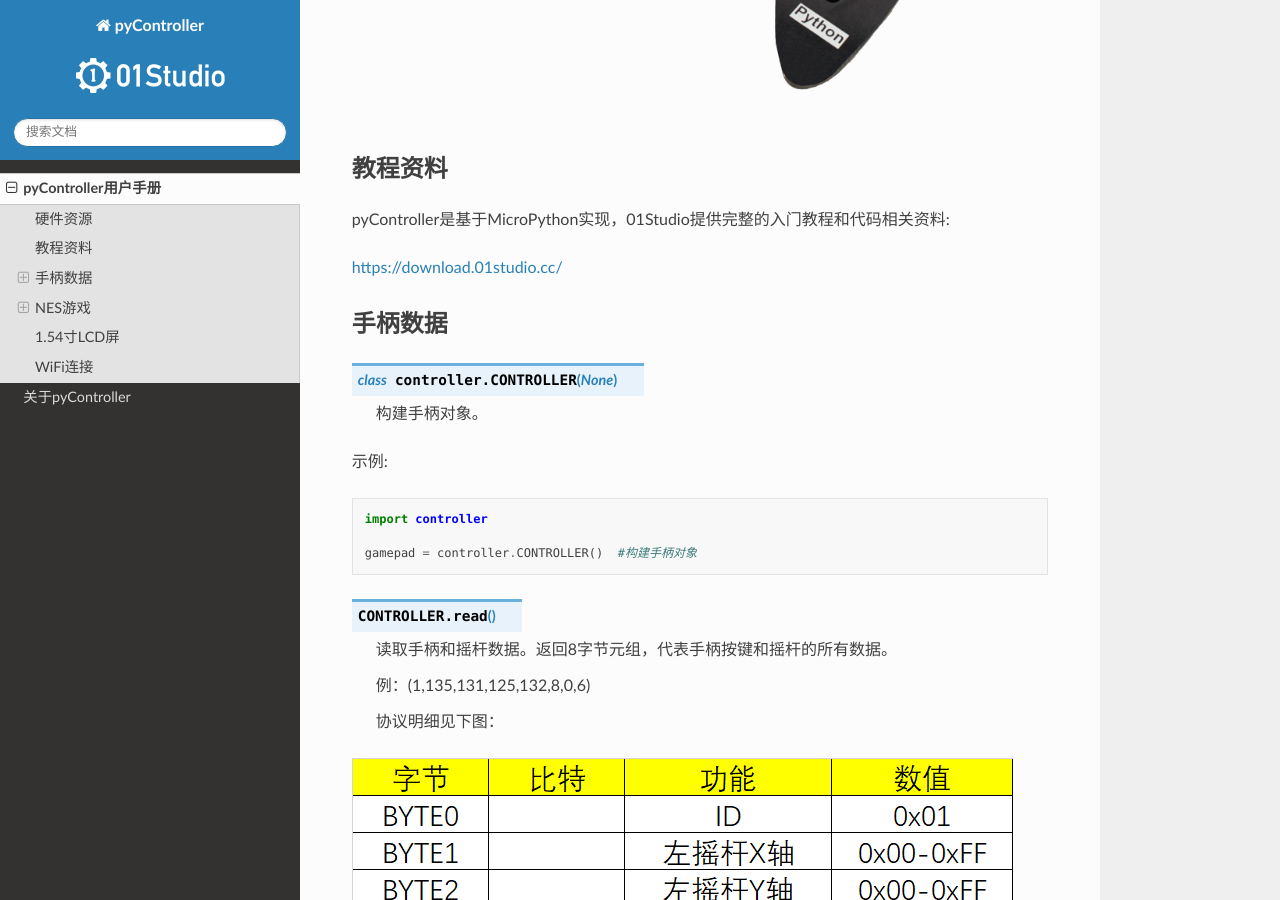
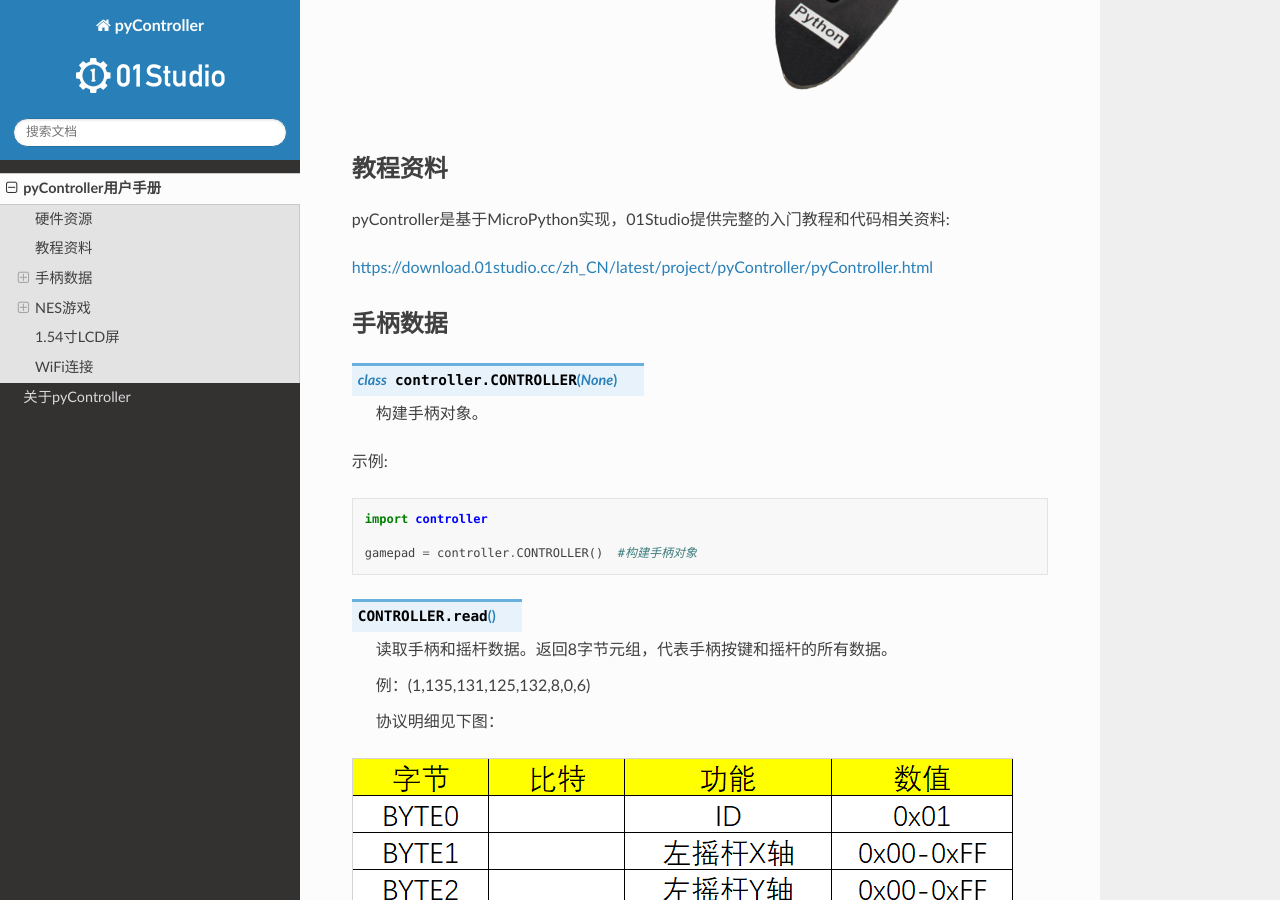
Before and after one commit to 01studio-lab/pyController, a Sphinx documentation site: the page built from docs/manual/quickref.rst, in a window 1280 px wide and 900 px high, scrolled down 622 px. Built offline with Sphinx 7.4.7 and the Read the Docs theme 2.0.0, drawn with Linux system fonts in a browser that asks for light colours; some of the changed lines change nothing that is shown.

Commit message:
update download link

```diff
--- a/docs/manual/quickref.rst
+++ b/docs/manual/quickref.rst
@@ -13,7 +13,7 @@
 -----------------
 pyController是基于MicroPython实现，01Studio提供完整的入门教程和代码相关资料:
 
-https://download.01studio.cc/
+https://download.01studio.cc/zh_CN/latest/project/pyController/pyController.html
 
 
 手柄数据
```
